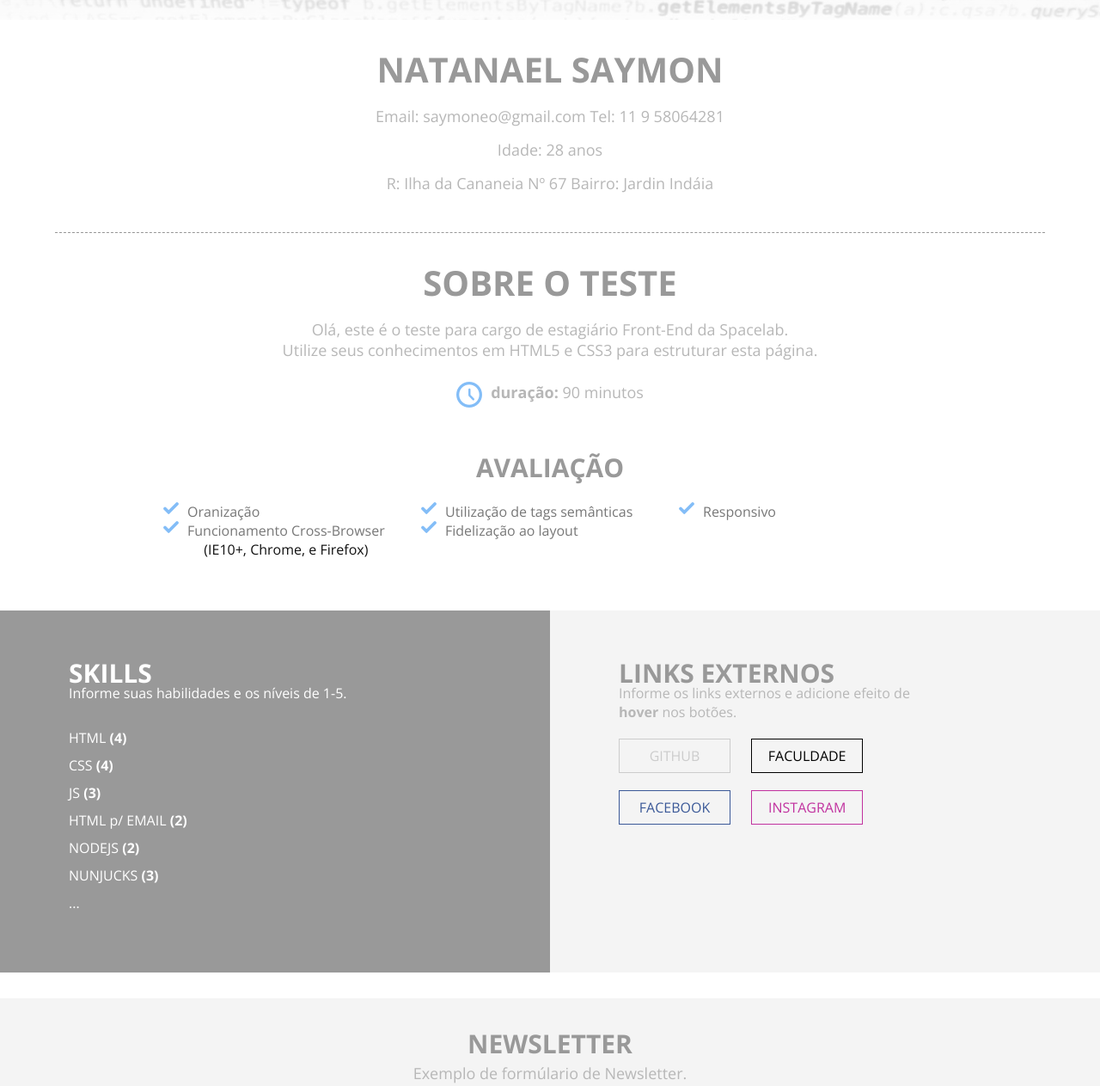
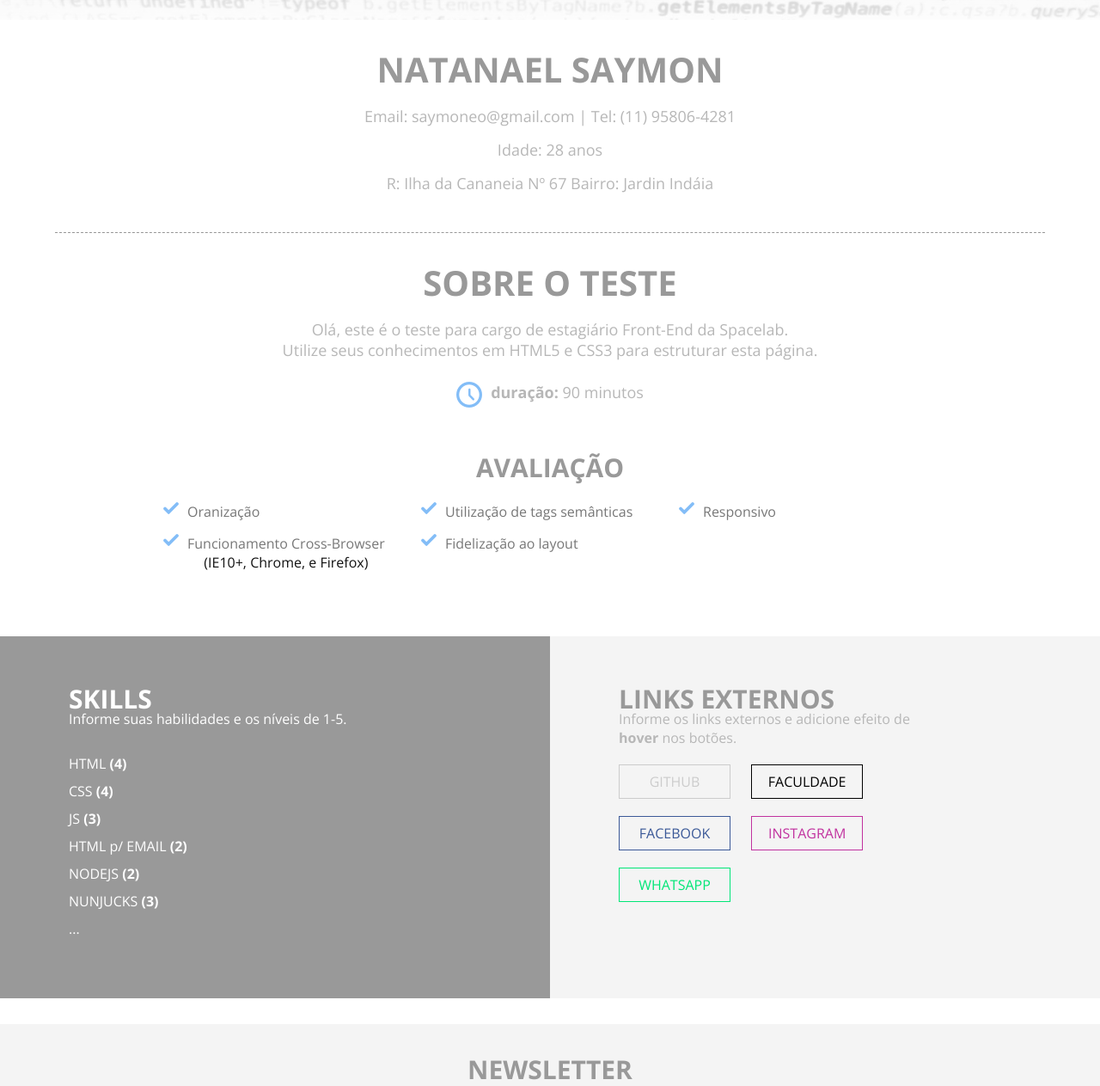
Before and after one commit to NatanaelSaymon/teste-spacelab, a plain HTML site: page index.html in a window 1280 px wide. Shown: the part 392-1655 px from the top of the page at 86% size. Drawn offline with nearby package versions, Linux system fonts and the light colour scheme.

Commit message:
Done: inserindo api link whatsapp

```diff
--- a/assets/css/style.css
+++ b/assets/css/style.css
@@ -152,6 +152,7 @@ section.avaliacao{
 .item .grid-item{
   width: 300px;
   display: flex;
+  margin-bottom: 15px;
 }
 
 .item-desc p{
@@ -248,6 +249,9 @@ section.skills-portfolio{
 .btn-container .btns a.instagram{
   color: #C1329F;
 }
+.btn-container .btns a.whatsapp{
+  color: #00E676;
+}
 .btn-container .btns a.github:hover{
   color: #ffffff;
   background-color: #cccccc;
@@ -263,6 +267,11 @@ section.skills-portfolio{
 .btn-container .btns a.instagram:hover{
   color: #ffffff;
   background-color: #C1329F;
+}
+
+.btn-container .btns a.whatsapp:hover{
+  color: #ffffff;
+  background-color: #00E676;
 }
 /* section skill-portfolio fim */
 
--- a/index.html
+++ b/index.html
@@ -20,7 +20,7 @@
     <section class="intro">
       <div class="intro-container">
         <h1>Natanael Saymon</h1>
-        <p>Email: saymoneo@gmail.com Tel: 11 9 58064281</p>
+        <p>Email: saymoneo@gmail.com | Tel: (11) 95806-4281</p>
         <p>Idade: 28 anos</p>
         <p>R: Ilha da Cananeia Nº 67 Bairro: Jardin Indáia</p>
       </div>
@@ -126,6 +126,10 @@
             <a href="https://www.facebook.com/natanael.saymon/" target="_blank" class="facebook">facebook</a>
             <a href="https://www.instagram.com/natanaelsaymonp/?hl=pt-br" target="_blank" class="instagram">instagram</a>
           </div>
+
+          <div class="btns">
+            <a href="https://api.whatsapp.com/send?phone=5511958064281&text=Olá,%20Natanael.%20Tudo%20bem?" target="_blank" class="whatsapp">whatsapp</a>
+          </div>
         </div>
       </div>
     </section>
```
